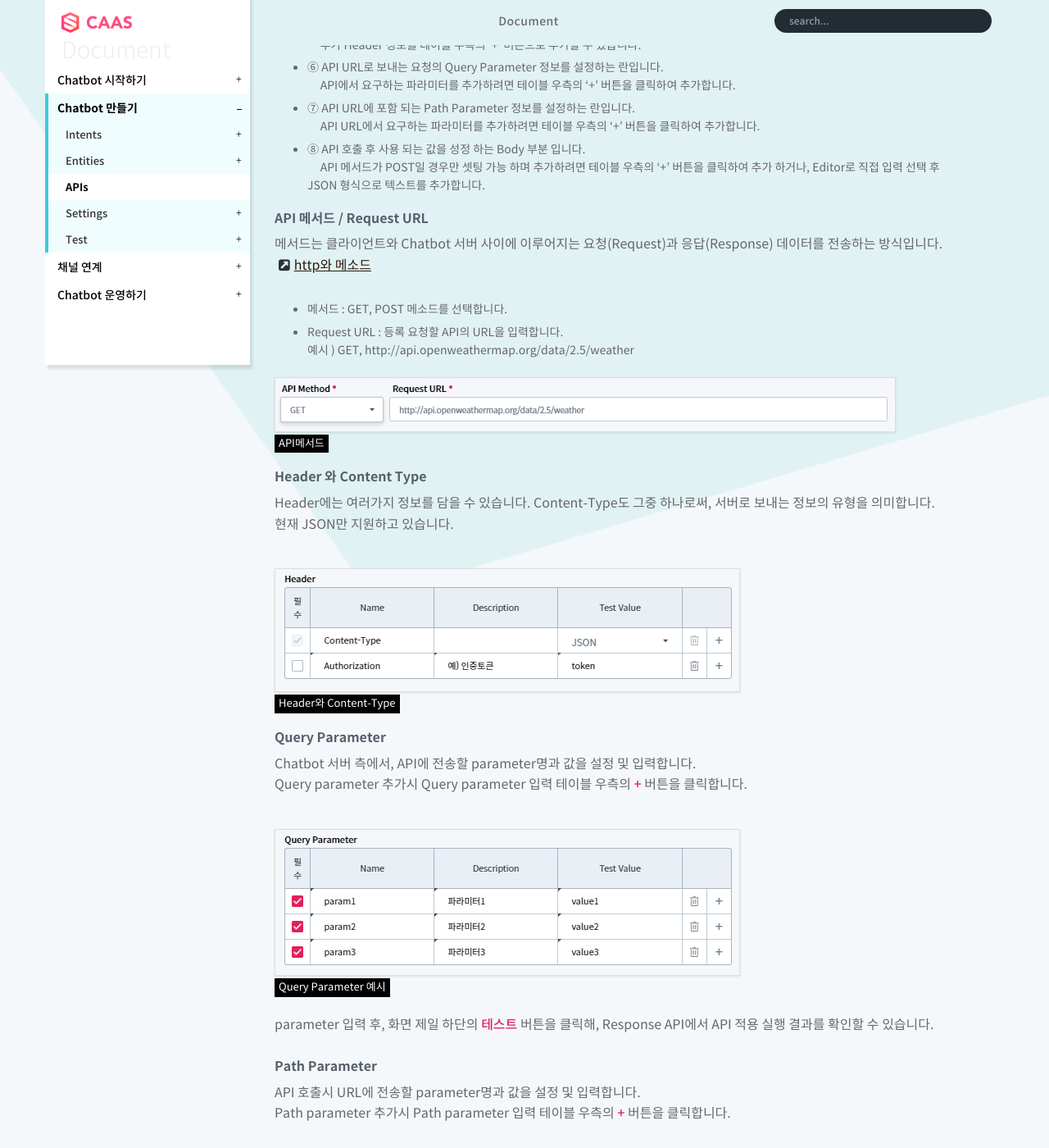
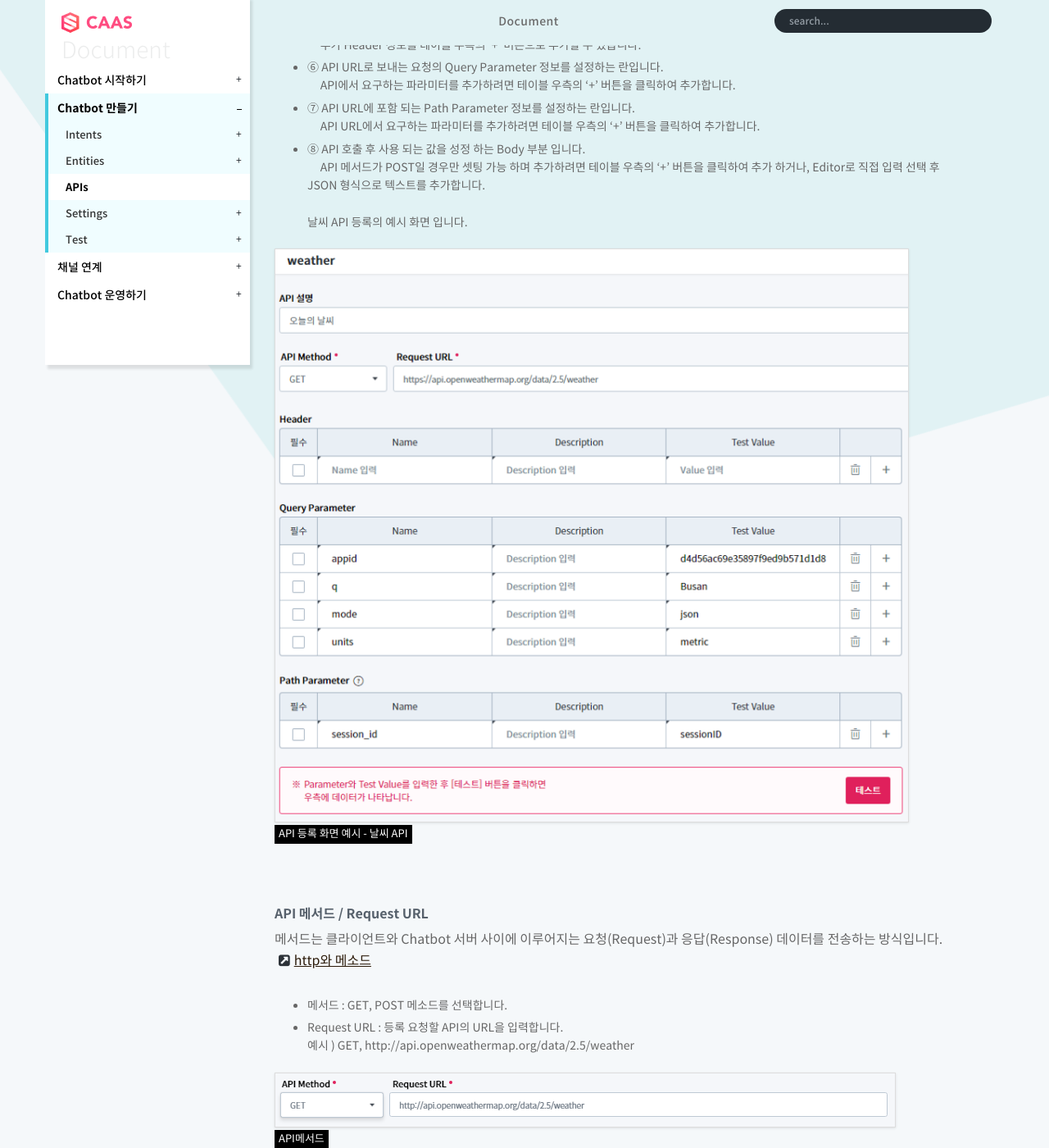
Before and after one commit to caas-manual/caas, a Jekyll site: the page built from pages/groupChatbot/api_basic.md, in a window 1280 px wide and 1400 px high, scrolled down 2347 px. Shown: the whole window at 82% size. Built offline with Jekyll 4.4.1, drawn with Linux system fonts in a browser that asks for light colours; nearby versions of some CDN libraries; some web fonts are replaced; comment, search, counter and statistics services are not loaded.

Commit message:
api 매뉴얼 날씨 API 예시 추가

```diff
--- a/pages/groupChatbot/api_basic.md
+++ b/pages/groupChatbot/api_basic.md
@@ -52,7 +52,10 @@ API 등록 요청 화면 입니다.
 &nbsp;&nbsp;&nbsp;&nbsp; API URL에서 요구하는 파라미터를 추가하려면 테이블 우측의 '+' 버튼을 클릭하여 추가합니다.<br/>
 - ⑧ API 호출 후 사용 되는 값을 성정 하는 Body 부분 입니다. <br/>
 &nbsp;&nbsp;&nbsp;&nbsp; API 메서드가 POST일 경우만 셋팅 가능 하며 추가하려면 테이블 우측의 '+' 버튼을 클릭하여 추가 하거나, Editor로 직접 입력 선택 후 JSON 형식으로 텍스트를 추가합니다.<br/>
-
+<br/>
+날씨 API 등록의 예시 화면 입니다.
+{% include image.html file="api/00_api_basic_example_weatherAPI.PNG" max-width="900" caption="API 등록 화면 예시 - 날씨 API" %}
+<br/>
 
 #### API 메서드 / Request URL
 메서드는 클라이언트와 Chatbot 서버 사이에 이루어지는 요청(Request)과 응답(Response) 데이터를 전송하는 방식입니다.
@@ -102,7 +105,7 @@ parameter 입력 후, 화면 제일 하단의 **테스트** 버튼을 클릭해,
 실행 성공시, Response API에서 JSON 형태의 데이터가 조회됩니다.<br/>
 API 적용 결과 조회된 데이터를 JSON형태로 조회해서 보여줍니다. 실패시 디버그 메세지 또는 아무런 데이터가 조회되지 않습니다.
 <!-- API 테스트 결과 화면(JSON) -->
-{% include image.html file="api/08_api_basic_response_json.PNG" max-width="900" caption="Response API 예시" %}
+{% include image.html file="api/08_api_basic_response_json_2.PNG" max-width="900" caption="Response API 예시" %}
 
 #### 저장
 API 정보 정상 입력 후 **저장** 버튼을 클릭해, API 등록 정보를 저장합니다.
```
Also changed, not shown: images/api/00_api_basic_example_weatherAPI.png (added), images/api/08_api_basic_response_json_2.PNG (added).
